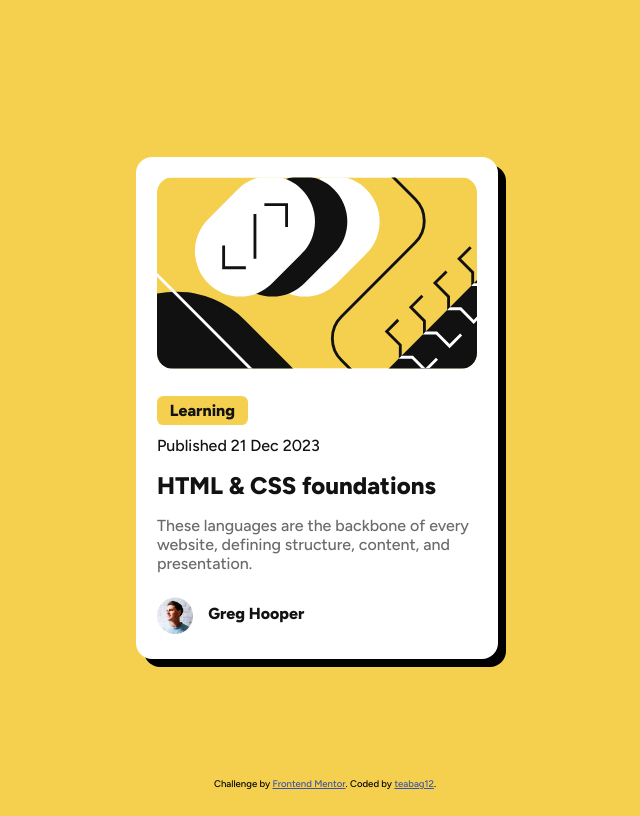
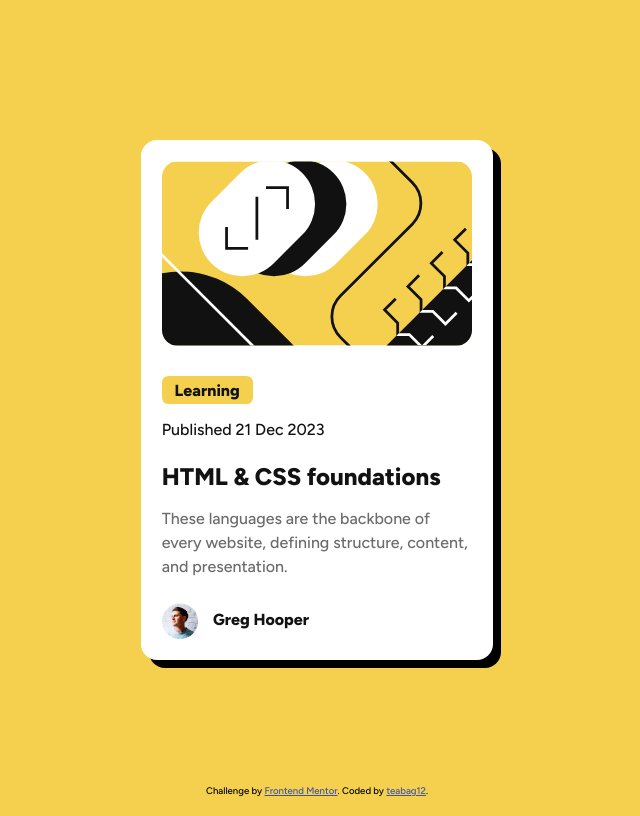
Before and after one commit to teabag12/blog-preview-card-main, a plain HTML site: page index.html in a window 1280 px wide. Shown: the whole page, without its empty margins (323-963 px from the left). Drawn offline with Linux system fonts and the light colour scheme.

Commit message:
updated alignment

```diff
--- a/index.css
+++ b/index.css
@@ -5,6 +5,12 @@
     --gray-500: hsl(0, 0%, 42%);
     --gray950: hsl(0, 0%, 7%);
     --blue: hsl(228, 45%, 44%);
+}
+
+* {
+   margin: 0;
+   padding: 0;
+   box-sizing: border-box;
 }
 
 footer {
@@ -25,23 +31,23 @@ body {
     font-weight: 500;
     font-style: normal;
     font-size: 16px;
-    height: 100vh;
+    min-height: 100vh;
     display: grid;
     place-content: center;
 }
 
 main {
     background-color: var(--white);
-    width: 20em;
+    width: 22em;
     max-width: 80vw;
     box-shadow: 0.5em 0.5em;
     padding: 1.3em;
-    padding-bottom: 0.6em;
     border-radius: 1em;
 }
 
 h1 {
     font-size: 1.5em;
+    margin-top: 0.8em;
 }
 
 h1 a {
@@ -52,6 +58,16 @@ h1 a {
 h1 a:active, h1 a:hover {
     text-decoration: none;
     color: var(--yellow);
+}
+
+p {
+    margin-top: 1em;
+    line-height: 1.5em;
+}
+
+@media (max-width: 600px) {
+    p {margin-top: 0.5em;};
+    h1 {margin-top: 0.4em;};
 }
 
 .thumbnail {
```
